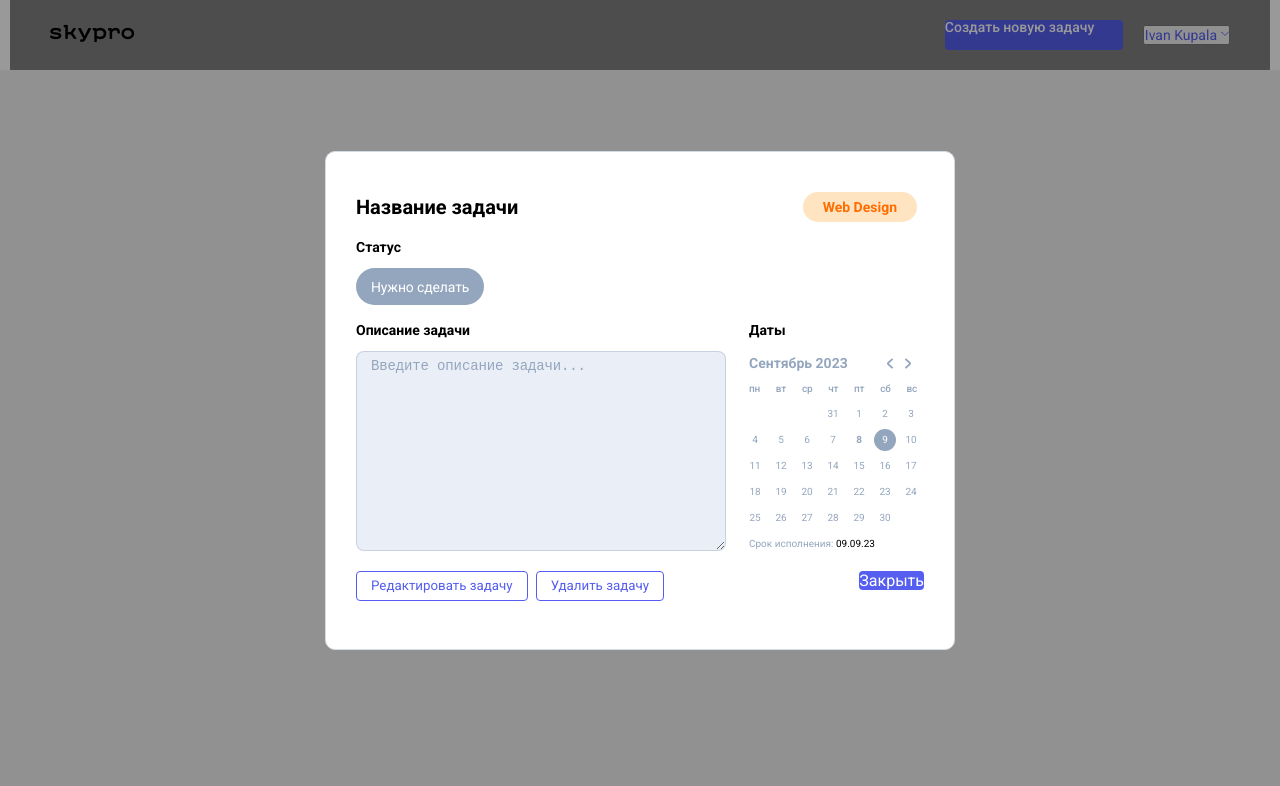
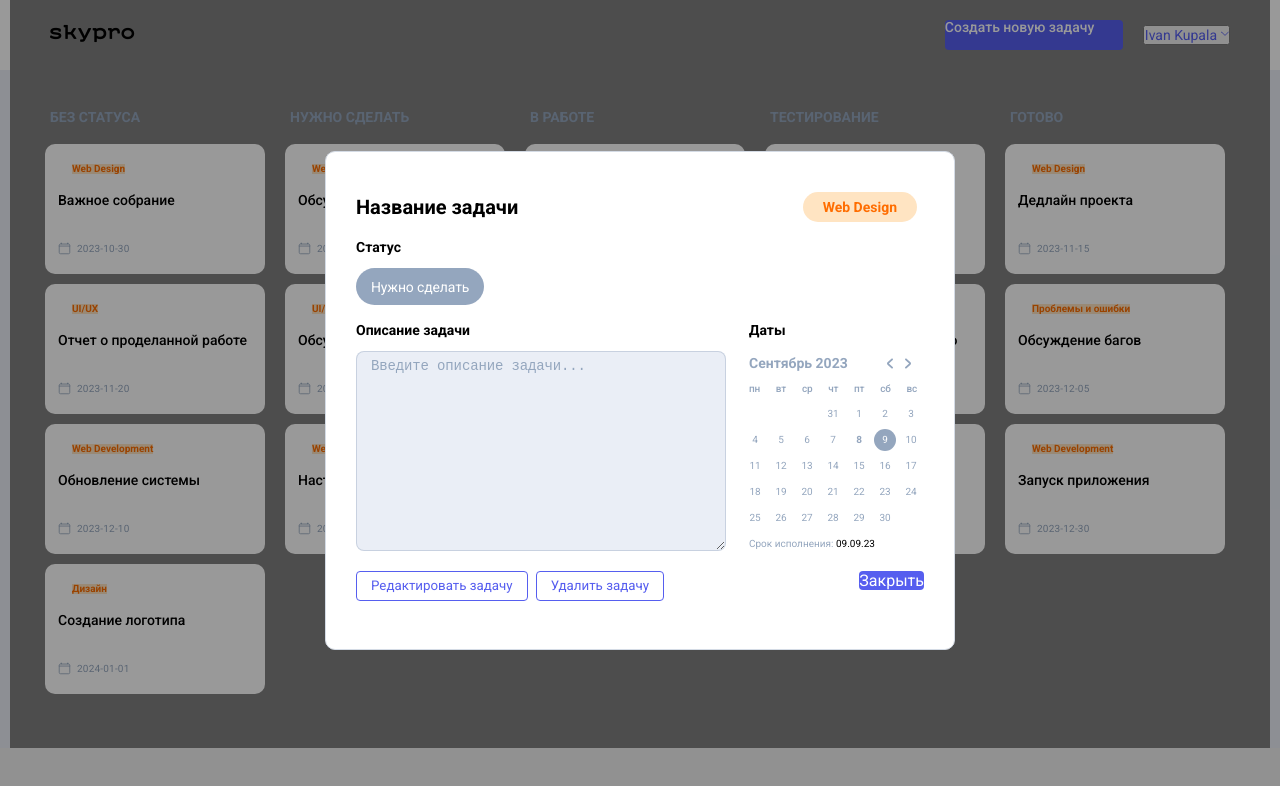
Before and after one commit to MironProFit/sky-kanban, a React (Vite) app: page /cardview/1 in a window 1280 px wide. Shown: the top 786 px of the page. Built offline with nearby package versions, Linux system fonts and the light colour scheme.

Commit message:
доработка дз

```diff
--- a/src/components/Column/Column.jsx
+++ b/src/components/Column/Column.jsx
@@ -2,34 +2,14 @@ import { useState, useEffect } from 'react'
 import Card from '../Card/Card'
 
 export default function Column({ title, cardsData }) {
-    const [loading, setLoading] = useState(true)
     const [visibleCards, setVisibleCards] = useState([])
     const [isVisible, setIsVisible] = useState(false)
 
     useEffect(() => {
         if (cardsData.length > 0) {
             const uniqueCards = Array.from(new Map(cardsData.map((card) => [card.id, card])).values())
-            setLoading(true)
-            let index = 0
-            const interval = setInterval(() => {
-                if (index < uniqueCards.length) {
-                    setLoading(false)
-
-                    setVisibleCards((prevCards) => {
-                        return [...prevCards, uniqueCards[index]]
-                    })
-
-                    index++
-                    setIsVisible(false)
-                    setTimeout(() => setIsVisible(true), 50)
-                    setIsVisible(true)
-                } else {
-                    clearInterval(interval)
-                }
-            }, 500)
-            return () => clearInterval(interval)
-        } else {
-            setLoading(false)
+            setVisibleCards(uniqueCards)
+            setIsVisible(true)
         }
     }, [cardsData])
 
@@ -39,11 +19,11 @@ export default function Column({ title, cardsData }) {
                 <p>{title}</p>
             </div>
             <div className="cards">
-                {loading ? (
+                {visibleCards.length === 0 ? (
                     <p>Загрузка данных...</p>
                 ) : (
                     visibleCards.map((card) => (
-                        <div className={`card ${isVisible ? 'visible' : ''}`}>
+                        <div key={card.id} className={`card ${isVisible ? 'visible' : ''}`}>
                             <Card {...card} />
                         </div>
                     ))
--- a/src/components/Header/Header.jsx
+++ b/src/components/Header/Header.jsx
@@ -4,7 +4,6 @@ import { Link, useLocation } from 'react-router-dom'
 export default function Header({ isAuthPage, isAuth, setIsAuth }) {
     const [modalOpen, setModalOpen] = useState(false)
     const location = useLocation()
-    console.log('isAuthPage', isAuthPage)
 
     function toggleModal(event) {
         event.preventDefault()
@@ -18,7 +17,6 @@ export default function Header({ isAuthPage, isAuth, setIsAuth }) {
         // event.preventDefault()
         setIsAuth((prev) => !prev)
     }
-    console.log('isAuth', isAuth)
 
     return (
         <header className="header">
--- a/src/pages/CardView/CardView.jsx
+++ b/src/pages/CardView/CardView.jsx
@@ -6,7 +6,7 @@ export default function CardView() {
     const location = useLocation()
     const { modalWindow } = location.state || {}
 
-    function handleClose(){
+    function handleClose() {
         navigate(-1)
     }
     return (
@@ -69,7 +69,6 @@ export default function CardView() {
                                     </div>
                                     <Calendar />
 
-
                                     <input type="hidden" id="datepick_value" value="08.09.2023"></input>
                                     <div className="calendar__period">
                                         <p className="calendar__p date-end">
@@ -110,7 +109,7 @@ export default function CardView() {
                                     <a href="#">Удалить задачу</a>
                                 </button>
                             </div>
-                            <button onClick={handleClose} Link className="btn-edit__close _btn-bg _hover01">
+                            <button onClick={handleClose} className="btn-edit__close _btn-bg _hover01">
                                 Закрыть
                             </button>
                         </div>
--- a/src/pages/MainPage/MainPage.jsx
+++ b/src/pages/MainPage/MainPage.jsx
@@ -1,6 +1,7 @@
-import { useState, useEffect } from 'react'
+import { useState } from 'react'
 import Column from '../../components/Column/Column'
 import cards from '../../data/data'
+import { Outlet } from 'react-router-dom'
 
 export default function MainPage() {
     const [cardsData] = useState(cards)
@@ -21,6 +22,7 @@ export default function MainPage() {
                         {Object.keys(columns).map((status) => (
                             <Column key={status} title={status} cardsData={columns[status]} />
                         ))}
+                        <Outlet />
                     </div>
                 </div>
             </div>
--- a/src/routes/AppRoutes.jsx
+++ b/src/routes/AppRoutes.jsx
@@ -17,7 +17,6 @@ function AppRoutes() {
     const location = useLocation()
     const [isAuth, setIsAuth] = useState(true)
     const isAuthPage = location.pathname === '/login' || location.pathname === '/register'
-
     return (
         <div className="wrapper">
             {/* {!isAuthPage && <Header isAuth={isAuth} setIsAuth={setIsAuth} />} */}
@@ -30,10 +29,11 @@ function AppRoutes() {
                 <Route path="register" element={<Register isAuth={isAuth} setIsAuth={setIsAuth} />} />
                 {/* <Route element={<Header isAuth={isAuth } setIsAuth={setIsAuth} />} /> */}
                 <Route element={<PrivateRoute isAuth={isAuth} />}>
-                    <Route path="/" element={<MainPage />} />
-                    <Route path="exit" element={<Exit />} />
-                    <Route path="newcard" element={<CreateCard />} />
-                    <Route path="cardview/:id" element={<CardView />} />
+                    <Route path="/" element={<MainPage />}>
+                        <Route path="exit" element={<Exit />} />
+                        <Route path="newcard" element={<CreateCard />} />
+                        <Route path="cardview/:id" element={<CardView />} />
+                    </Route>
                 </Route>
 
                 <Route path="*" element={<NotFound />} />
```
